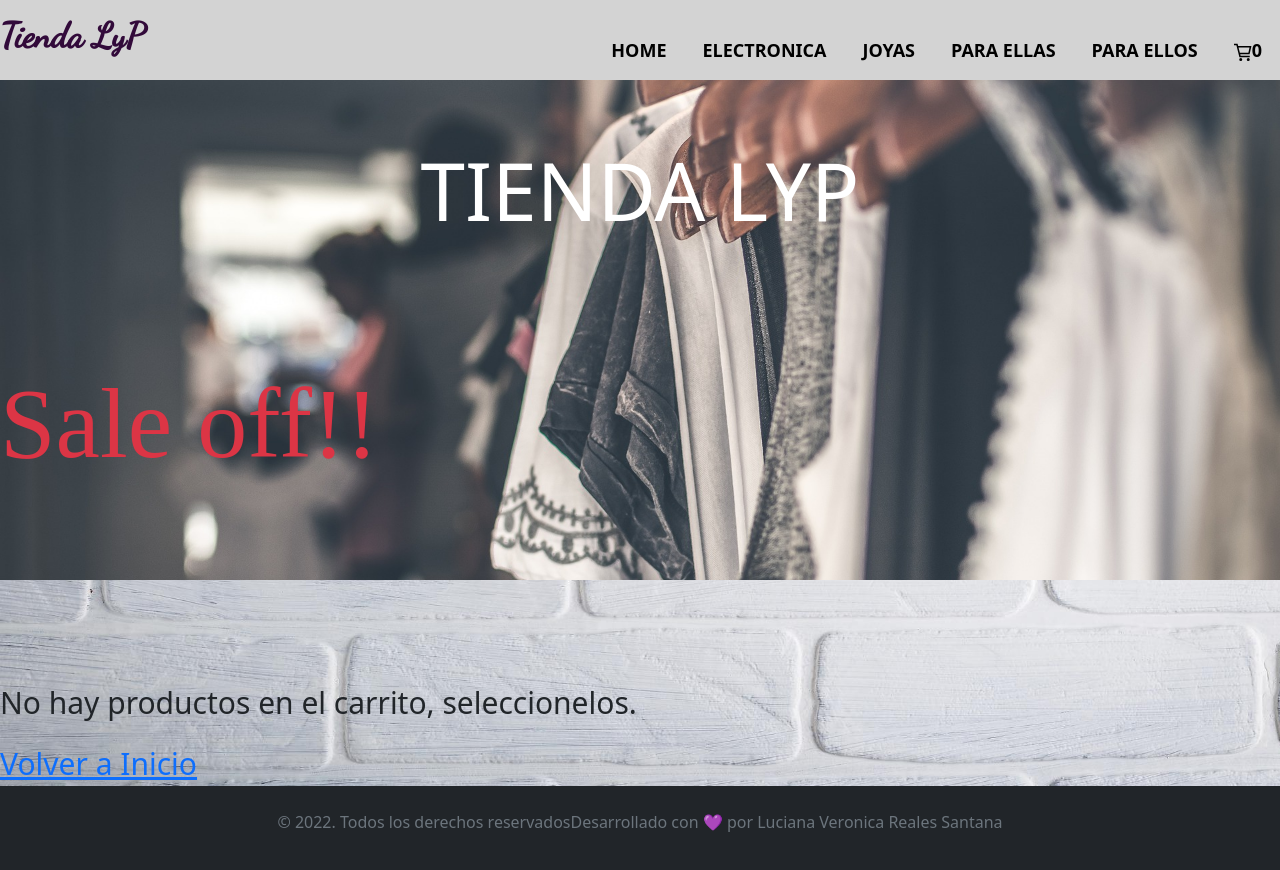
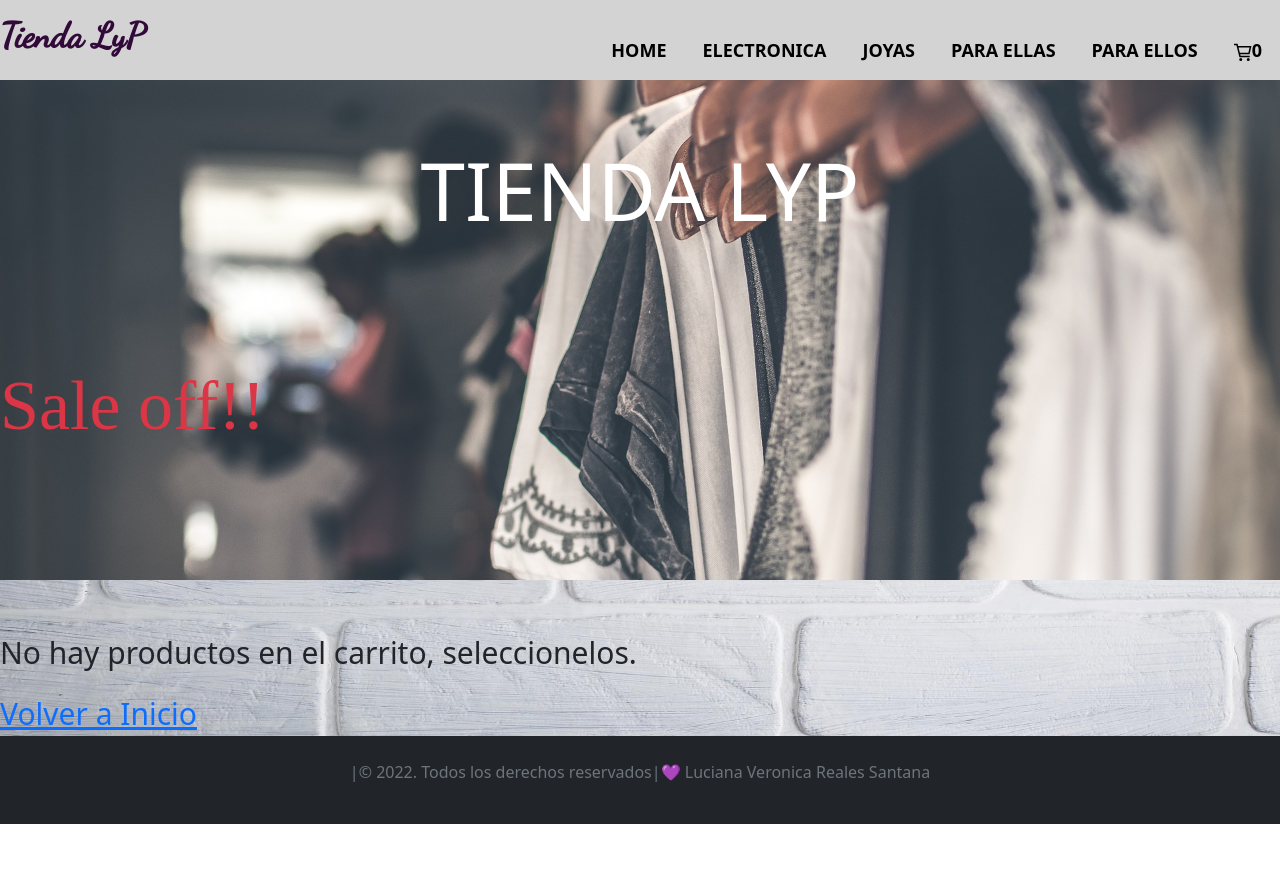
Before and after one commit to Luvero21/ProyectoCarritoReact, a React (Create React App) app: page /cart in a window 1280 px wide. Shown: the top 870 px of the page. After the commit the page ends 824 px from the top, so only its background shows below. Built offline with nearby package versions, Linux system fonts and the light colour scheme; a web font is replaced by a local one.

Commit message:
entregaFinall

```diff
--- a/package.json
+++ b/package.json
@@ -6,7 +6,6 @@
     "@testing-library/jest-dom": "^5.16.4",
     "@testing-library/react": "^13.3.0",
     "@testing-library/user-event": "^13.5.0",
-    "animate.css": "^4.1.1",
     "bootstrap": "^5.2.0-beta1",
     "firebase": "^9.9.0",
     "react": "^18.1.0",
@@ -14,7 +13,6 @@
     "react-icons": "^4.4.0",
     "react-router-dom": "^6.3.0",
     "react-scripts": "5.0.1",
-    "sweetalert": "^2.1.2",
     "web-vitals": "^2.1.4"
   },
   "scripts": {
--- a/src/Containers/Cart/estilos.css
+++ b/src/Containers/Cart/estilos.css
@@ -1,19 +1,16 @@
 
 .contenedorCart{
   width: 100%;
-  margin-top: auto;
 
 }
 .titleCarrito{
-
-  margin-top: auto;
   font-size: 30px;
-  margin-top: 100px;
+  margin-top: 50px;
   color:grey;
 }
 .eliminar{
  font-weight: bold;
-  font-size: 10px;
+  font-size: 15px;
   padding: 0.5em 0.5em;
   background: rgba(0,0,0,0);
   transition: all 1s ease;
@@ -25,7 +22,7 @@
   color: rgb(104, 79, 103);
 }
 .divNoHayItem{
-  margin-top: 100px;
+  margin-top: 50px;
   font-size: 30px;
 }
 .link{
@@ -34,10 +31,11 @@
 }
 
 
+
 th,
 td {
   padding: 12px 15px;
-  text-align: left;
+  text-align: center;
   border-top: 1px solid grey;
   border-bottom: 1px solid grey;
 border-left:1px solid grey;
@@ -48,3 +46,9 @@ td:first-child {
 th:last-child,
 td:last-child {
   padding-right: 0; }
+
+  @media (max-width:768px):{
+  .contenedorCart{
+    font-size:12px
+  }
+}
--- a/src/components/Banner/estilos.css
+++ b/src/components/Banner/estilos.css
@@ -11,7 +11,7 @@
 
 }
 .h6{
-    font-size: 100px;
+    font-size: 70px;
     font-family: 'Pacifico', cursive;
 }
 @media (max-width: 768px){
--- a/src/components/ConfirmarCompra/index.js
+++ b/src/components/ConfirmarCompra/index.js
@@ -176,8 +176,6 @@ const ConfirmarCompra = () =>{
                                 ) : (
                                     <p className='text-dark'>*****Complete el formulario****</p>
 
-                                   // <Link to='/'>Volver a Inicio</Link>
-
                                 )
 
                                 }
--- a/src/components/Footer/index.js
+++ b/src/components/Footer/index.js
@@ -9,9 +9,9 @@ const Footer = () =>{
             <footer className="text-secondary py-4 bg-dark mt-5px">
                 <div className="container">
                 <p className="text-center">
-                © 2022. Todos los derechos reservados
+                |© 2022. Todos los derechos reservados|
                 </p>
-                <p className="text-center text-secondary">Desarrollado con 💜 por Luciana Veronica Reales Santana</p>
+                <p className="text-center text-secondary">💜 Luciana Veronica Reales Santana</p>
 
                 </div>
             </footer>
--- a/src/components/Item/index.jsx
+++ b/src/components/Item/index.jsx
@@ -4,7 +4,6 @@ import { useNavigate } from 'react-router-dom';
 import './Item.css';
 import 'bootstrap/dist/css/bootstrap.css';
 
-//import ItemCount from '../ItemCount';
 
 const Item = ({product}) => {
 
```
Also changed, not shown: src/components/NavBar.jsx (+2 -30 lines), 1 other file (tests, documents, lock files or other folders).
